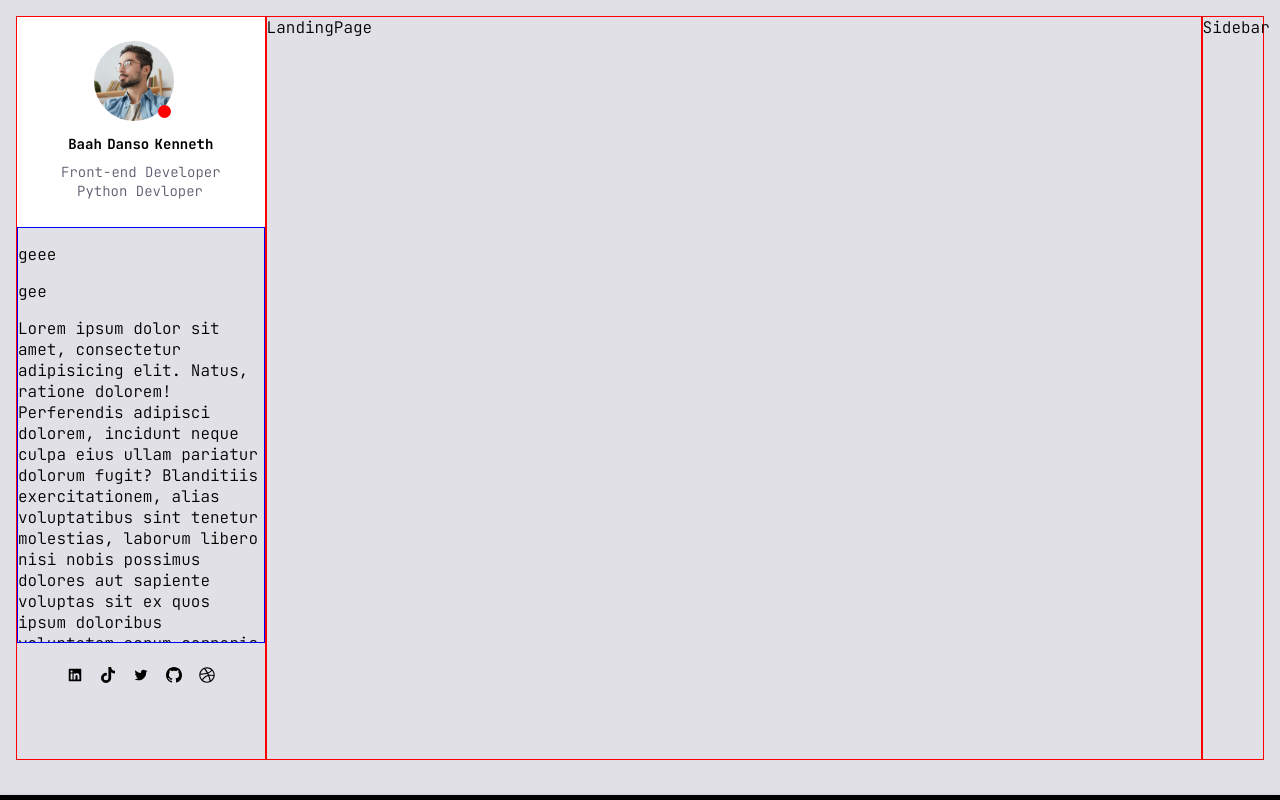
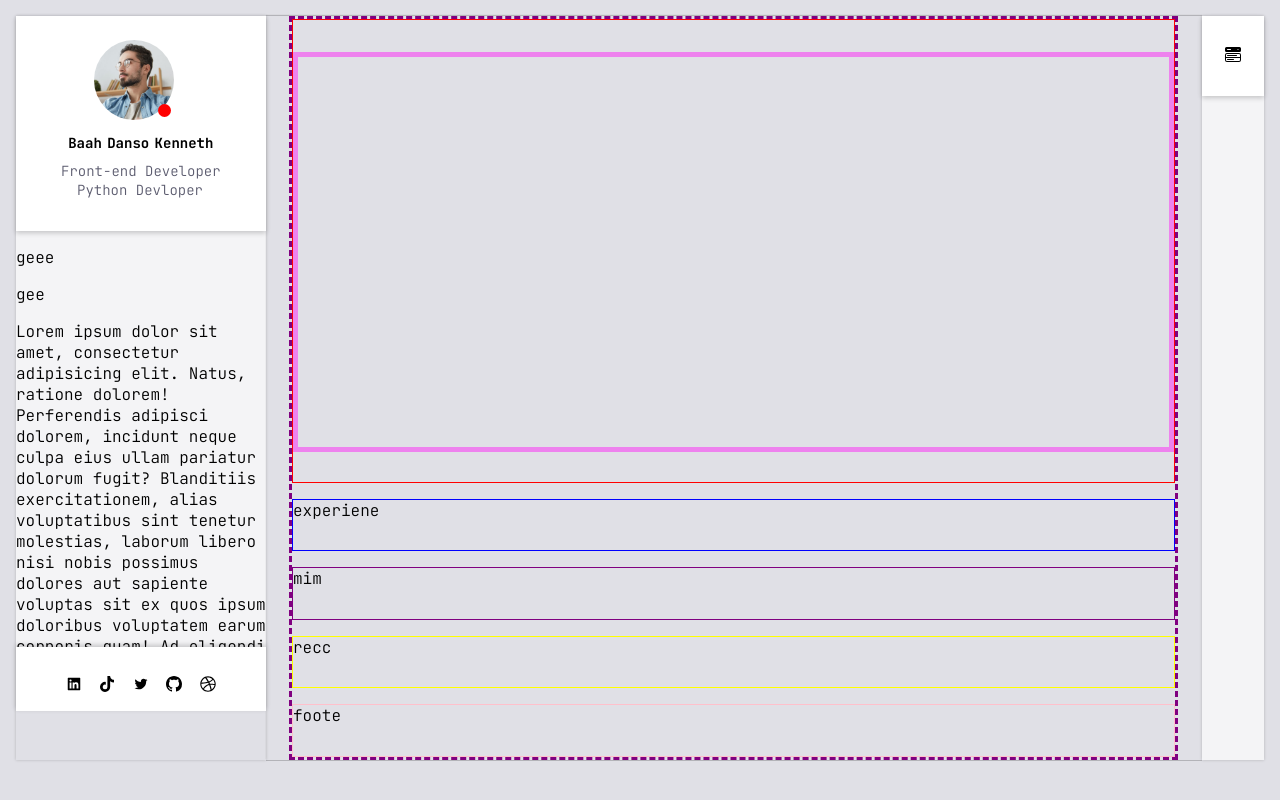
Before and after one commit to Baah-Danso-Kenneth/Kenneth-Portfolio, a React (Create React App) app: page / in a window 1280 px wide. Built offline with nearby package versions, Linux system fonts and the light colour scheme; a web font is replaced by a local one.

Commit message:
inclusion of images to app adding styling to components

```diff
--- /dev/null
+++ b/src/components/LandingPage/HomePage.styled.ts
@@ -0,0 +1,54 @@
+import { styled } from "styled-components";
+import { device } from "../../utils/BreakPoints";
+
+export const HomePageContainer=styled.div`
+  display:grid;
+  max-width:95%;
+  min-height:93vh;
+  overflow-y:auto;
+  margin:0 auto;
+  border:3px dashed purple;
+  grid-template-columns:repeat(5,1fr);
+  gap:1rem;
+  grid-template-rows:repeat(5, auto);
+`;
+
+export const HeroSection=styled.div`
+
+@media ${device.lg}{
+    border:1px solid red;
+    grid-area:1/1/span 1/-1;
+}
+`;
+
+
+export const HeroSectionElement=styled.div`
+
+@media ${device.lg}{
+border:5px solid violet;
+position:relative;
+margin-top:2rem;
+height:50vh;
+}
+`;
+
+
+export const ExperienceSection = styled.div`
+ border:1px solid blue;
+ grid-area:2/1/span 1/-1;
+`;
+
+export const MainSection= styled.div`
+ border:1px solid purple;
+ grid-area:3/1/span 1/-1;
+`;
+
+export const RecommendationSection=styled.div`
+ border:1px solid yellow;
+ grid-area:4/1/span 1/-1;
+`;
+
+export const FooterSection=styled.div`
+ border:1px solid pink;
+ grid-area:5/1/span 1/-1;
+`;
--- a/src/components/LandingPage/LandingPage.tsx
+++ b/src/components/LandingPage/LandingPage.tsx
@@ -1,9 +1,36 @@
-import React from 'react'
+import { ExperienceSection, FooterSection,
+  HeroSection, HeroSectionElement, HomePageContainer,
+   MainSection, RecommendationSection } from './HomePage.styled'
 
 
 function LandingPage() {
   return (
-      <div>LandingPage</div>
+      <HomePageContainer>
+        <HeroSection>
+          <HeroSectionElement>
+            <div>
+              <img/>
+            </div>
+          </HeroSectionElement>
+        </HeroSection>
+
+        <ExperienceSection>
+          experiene
+          </ExperienceSection>
+
+        <MainSection>
+          mim
+          </MainSection>
+
+        <RecommendationSection>
+          recc
+          </RecommendationSection>
+
+        <FooterSection>
+          foote
+          </FooterSection>
+
+        </HomePageContainer>
   )
 }
 
--- a/src/components/shared/Layout/Layout.styled.ts
+++ b/src/components/shared/Layout/Layout.styled.ts
@@ -29,7 +29,7 @@ export const ProfileLayout=styled.div`
 @media ${device.xl}{}
 
 @media ${device.lg}{
-    border:1px solid red;
+    box-shadow:0 0 3px rgba(0, 0, 0, 0.2);
 }
 
 @media ${device.md}{}
@@ -41,7 +41,7 @@ export const SidebarLayout=styled.div`
 @media ${device.xl}{}
 
 @media ${device.lg}{
-    border:1px solid red;
+    box-shadow:0 0 3px rgba(0, 0, 0, 0.2);
 }
 
 @media ${device.md}{}
@@ -53,7 +53,11 @@ export const OutletLayout=styled.div`
 @media ${device.xl}{}
 
 @media ${device.lg}{
-    border:1px solid red;
+    border-left:none;
+    border-right:none;
+    box-shadow: 0 1px 0px rgba(0, 0, 0, 0.2), 0 -1px 1px rgba(0, 0, 0, 0.2);
+
+
 }
 
 @media ${device.md}{}
--- a/src/components/shared/ProfileSection/profile.styled.ts
+++ b/src/components/shared/ProfileSection/profile.styled.ts
@@ -17,19 +17,10 @@ export const ProfilingSection=styled.div`
    background-color:${({theme})=>theme.colors.white};
    max-height:40vh;
    width:100%;
-
-
-   &::before{
-   content:"";
-   position:absolute;
-   bottom:0;
-   left:0;
-   width:100%;
-   height:5px;
-   background-color:#000;
-   box-shadow:0 2px 5px rgba(0, 0, 0, 0.3);
-   z-index:-1
-   }
+   position:relative;
+   padding-bottom:5px;
+   background-color:#fff;
+   box-shadow:0 2px 5px rgba(0, 0, 0, 0.2);
 }
 `;
 
@@ -41,6 +32,7 @@ export const ProfilingElement=styled.div`
     justify-content:center;
     align-items:center;
     margin-top:1.5rem;
+
   >div{
     display:flex;
     >img{
@@ -98,16 +90,21 @@ export const  SkillSection=styled.div`
 
 @media ${device.lg}{
     height:52vh;
-    border:1px solid blue;
     overflow-y:auto;
+    background-color:${({theme})=>theme.colors.contentBgColor};
 }
+
 `;
 
 
 export const SocialSection=styled.div`
 width:100%;
 height:8vh;
-
+background-color:${({theme})=>theme.colors.white};
+   position:relative;
+   padding-top:5px;
+   background-color:#fff;
+   box-shadow:0 -2px 5px rgba(0, 0, 0, 0.2);
 >div{
     max-width:60%;
     height:8vh;
--- /dev/null
+++ b/src/components/shared/Sidebar/Sidebar.styled.ts
@@ -0,0 +1,29 @@
+import { styled } from "styled-components";
+import { device } from "../../../utils/BreakPoints";
+
+
+export const SidebarContainer=styled.div`
+   min-height:93vh;
+   display:flex;
+   flex-direction:column;
+   background-color:${({theme})=>theme.colors.contentBgColor};
+`;
+
+export const MenuBarSection=styled.div`
+  @media ${device.lg}{
+    min-height:10vh;
+    width:100%;
+    background-color:${({theme})=>theme.colors.white};
+    display:flex;
+    justify-content:center;
+    align-items:center;
+    padding-bottom:2px;
+    box-shadow:0 2px 5px rgba(0,0,0,0.2);
+
+  }
+`;
+
+export const SidebarElments=styled.div`
+min-height:83vh;
+width:100%;
+`;
--- a/src/components/shared/Sidebar/Sidebar.tsx
+++ b/src/components/shared/Sidebar/Sidebar.tsx
@@ -1,9 +1,29 @@
-import React from 'react'
+import { useState } from 'react';
+import { MenuBarSection, SidebarContainer, SidebarElments } from './Sidebar.styled'
+import {BsFillMenuButtonWideFill} from 'react-icons/bs';
+import {GrClose} from 'react-icons/gr'
 
 function Sidebar() {
+    const [open, setOpen]=useState(false)
+
+    const toggleMenu=()=>{
+        setOpen(!open)
+    }
   return (
-    <div>Sidebar</div>
+    <SidebarContainer>
+
+        <MenuBarSection>
+            { open ?
+                 <GrClose onClick={toggleMenu}/> :
+                (<BsFillMenuButtonWideFill onClick={toggleMenu}/>) }
+        </MenuBarSection>
+
+        <SidebarElments>
+
+        </SidebarElments>
+    </SidebarContainer>
   )
 }
 
+
 export default Sidebar
--- a/src/utils/theme.tsx
+++ b/src/utils/theme.tsx
@@ -10,6 +10,7 @@ const theme: DefaultTheme = {
     textColor: '#1e1e28',
     baseTxtColor:'#5c5c6f',
     lightThemeBgColor:'#e0e0e6',
+    contentBgColor:'#f4f4f6',
 
   },
 
```
Also changed, not shown: src/assets/images/icons8-muscle-48.png (added).
